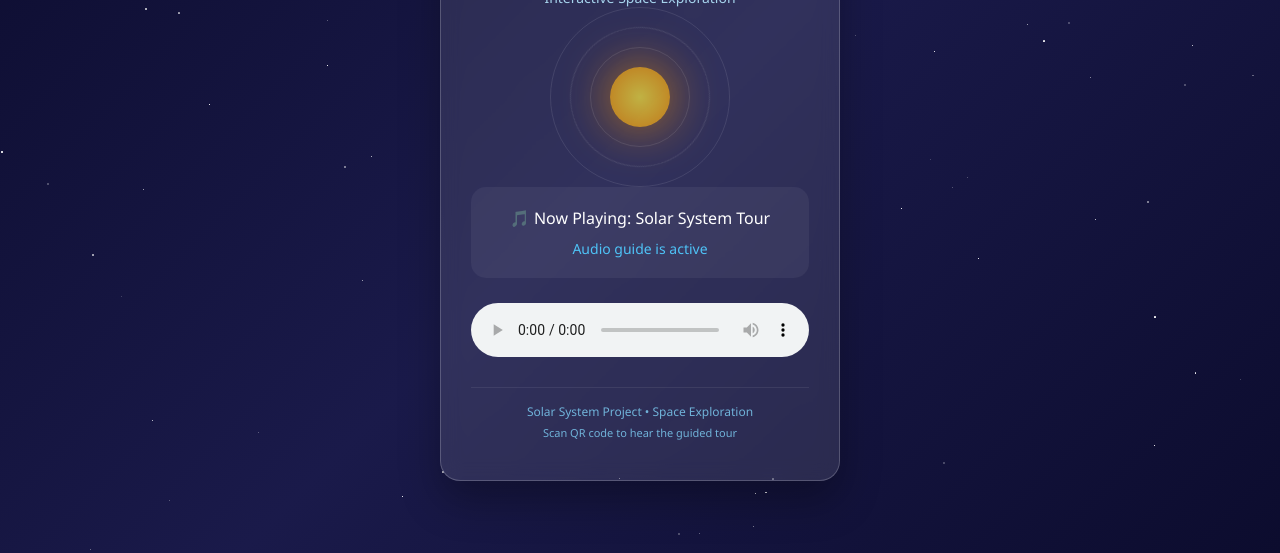
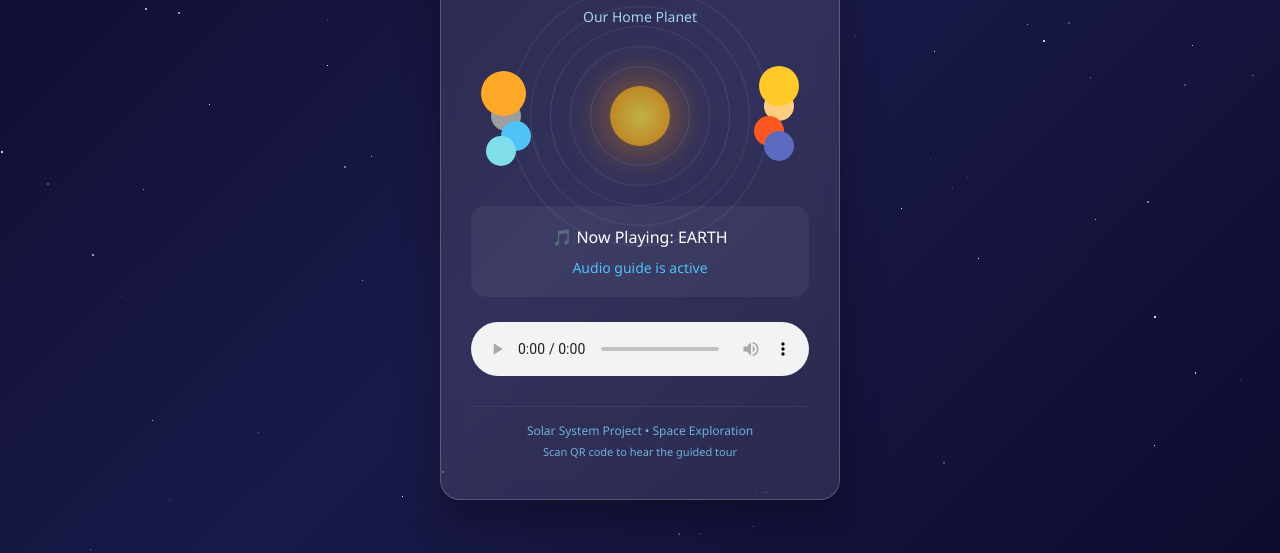
Before and after one commit to ttobitobi023-a11y/solar, a plain HTML site: page index.html in a window 1280 px wide. Shown: the part 247-800 px from the top of the page. Drawn offline with Linux system fonts and the light colour scheme.

Commit message:
Update index.html

```diff
--- a/index.html
+++ b/index.html
@@ -3,7 +3,7 @@
 <head>
     <meta charset="UTF-8">
     <meta name="viewport" content="width=device-width, initial-scale=1.0, maximum-scale=1.0, user-scalable=no">
-    <title>Solar System Voice Guide | Space Exploration</title>
+    <title>Solar System Voice Guide</title>
     <style>
         * {
             margin: 0;
@@ -25,7 +25,6 @@
             overflow: hidden;
         }
 
-        /* Animated Stars Background */
         .stars {
             position: absolute;
             top: 0;
@@ -79,6 +78,14 @@
             -webkit-text-fill-color: transparent;
         }
 
+        .planet-title {
+            font-size: 20px;
+            color: #ffeb3b;
+            margin: 10px 0;
+            text-transform: uppercase;
+            letter-spacing: 2px;
+        }
+
         .subtitle {
             font-size: 14px;
             color: #b3e5fc;
@@ -104,6 +111,22 @@
             animation: pulse 2s ease-in-out infinite;
         }
 
+        .planet {
+            width: 30px;
+            height: 30px;
+            border-radius: 50%;
+            position: absolute;
+        }
+
+        .mercury { background: #9e9e9e; left: 20px; top: 45px; }
+        .venus { background: #ffcc80; right: 15px; top: 35px; }
+        .earth { background: #4fc3f7; left: 30px; bottom: 25px; }
+        .mars { background: #ff5722; right: 25px; bottom: 30px; }
+        .jupiter { background: #ffa726; left: 10px; top: 15px; width: 45px; height: 45px; }
+        .saturn { background: #ffca28; right: 10px; top: 10px; width: 40px; height: 40px; }
+        .uranus { background: #80deea; left: 15px; bottom: 10px; }
+        .neptune { background: #5c6bc0; right: 15px; bottom: 15px; }
+
         .orbit {
             position: absolute;
             border: 1px solid rgba(255, 255, 255, 0.1);
@@ -114,6 +137,8 @@
         .orbit1 { width: 100px; height: 100px; }
         .orbit2 { width: 140px; height: 140px; animation-duration: 15s; }
         .orbit3 { width: 180px; height: 180px; animation-duration: 10s; }
+        .orbit4 { width: 220px; height: 220px; animation-duration: 25s; }
+        .orbit5 { width: 260px; height: 260px; animation-duration: 30s; }
 
         @keyframes rotate {
             from { transform: rotate(0deg); }
@@ -208,33 +233,42 @@
     </style>
 </head>
 <body>
-    <!-- Animated Stars Background -->
     <div class="stars" id="stars"></div>
 
     <div class="container">
         <div class="logo">🌌</div>
         <h1>Solar System Voice Guide</h1>
-        <p class="subtitle">Interactive Space Exploration</p>
+        <div class="planet-title" id="planetTitle">Loading...</div>
+        <p class="subtitle" id="planetSubtitle">Interactive Space Exploration</p>
 
-        <!-- Animated Solar System -->
         <div class="planet-container">
             <div class="orbit orbit1"></div>
             <div class="orbit orbit2"></div>
             <div class="orbit orbit3"></div>
+            <div class="orbit orbit4"></div>
+            <div class="orbit orbit5"></div>
             <div class="sun"></div>
+            <div class="planet mercury"></div>
+            <div class="planet venus"></div>
+            <div class="planet earth"></div>
+            <div class="planet mars"></div>
+            <div class="planet jupiter"></div>
+            <div class="planet saturn"></div>
+            <div class="planet uranus"></div>
+            <div class="planet neptune"></div>
         </div>
 
         <div class="status-container">
             <div id="loadingSection">
-                <div class="status pulse">🚀 Initializing Audio System...</div>
+                <div class="status pulse" id="statusMessage">🚀 Initializing Audio System...</div>
                 <div class="loading-bar">
                     <div class="loading-progress"></div>
                 </div>
-                <div style="font-size: 12px; color: #81d4fa;">Loading your space narration</div>
+                <div style="font-size: 12px; color: #81d4fa;" id="loadingText">Loading your space narration</div>
             </div>
 
             <div id="playingSection" class="hidden">
-                <div class="status">🎵 Now Playing: Solar System Tour</div>
+                <div class="status" id="playingMessage">🎵 Now Playing</div>
                 <div style="font-size: 14px; color: #4fc3f7; margin-top: 10px;">Audio guide is active</div>
             </div>
         </div>
@@ -256,16 +290,75 @@
     </div>
 
     <script>
-        // ==================== CONFIGURATION ====================
-        const AUDIO_URL = 'YOUR_VOICEOVER_URL_HERE'; // Replace with your audio URL
-        // =======================================================
+        // ==================== AUDIO LIBRARY ====================
+        const AUDIO_LIBRARY = {
+            mercury: {
+                url: 'https://YOUR_DROPBOX_URL/Mercury_2.mp3',
+                title: 'MERCURY',
+                subtitle: 'Closest Planet to the Sun',
+                color: '#9e9e9e'
+            },
+            venus: {
+                url: 'https://YOUR_DROPBOX_URL/Venus_1.mp3',
+                title: 'VENUS',
+                subtitle: 'Earth\'s Twin Sister',
+                color: '#ffcc80'
+            },
+            earth: {
+                url: 'https://YOUR_DROPBOX_URL/Earth_3.mp3',
+                title: 'EARTH',
+                subtitle: 'Our Home Planet',
+                color: '#4fc3f7'
+            },
+            mars: {
+                url: 'https://YOUR_DROPBOX_URL/Mars_4.mp3',
+                title: 'MARS',
+                subtitle: 'The Red Planet',
+                color: '#ff5722'
+            },
+            jupiter: {
+                url: 'https://YOUR_DROPBOX_URL/Jupiter_5.mp3',
+                title: 'JUPITER',
+                subtitle: 'The Giant Planet',
+                color: '#ffa726'
+            },
+            saturn: {
+                url: 'https://YOUR_DROPBOX_URL/Saturn_6.mp3',
+                title: 'SATURN',
+                subtitle: 'The Ringed Planet',
+                color: '#ffca28'
+            },
+            uranus: {
+                url: 'https://YOUR_DROPBOX_URL/Uranus_7.mp3',
+                title: 'URANUS',
+                subtitle: 'The Ice Giant',
+                color: '#80deea'
+            },
+            neptune: {
+                url: 'https://YOUR_DROPBOX_URL/Neptune_8.mp3',
+                title: 'NEPTUNE',
+                subtitle: 'The Blue Giant',
+                color: '#5c6bc0'
+            }
+        };
 
         const audioPlayer = document.getElementById('audioPlayer');
         const loadingSection = document.getElementById('loadingSection');
         const playingSection = document.getElementById('playingSection');
         const playButton = document.getElementById('playButton');
+        const planetTitle = document.getElementById('planetTitle');
+        const planetSubtitle = document.getElementById('planetSubtitle');
+        const statusMessage = document.getElementById('statusMessage');
+        const loadingText = document.getElementById('loadingText');
+        const playingMessage = document.getElementById('playingMessage');
 
-        // Create animated stars
+        function getAudioFromURL() {
+            const urlParams = new URLSearchParams(window.location.search);
+            const audioKey = urlParams.get('audio') || 'earth'; // Default to earth if no parameter
+
+            return AUDIO_LIBRARY[audioKey] || AUDIO_LIBRARY.earth;
+        }
+
         function createStars() {
             const stars = document.getElementById('stars');
             for (let i = 0; i < 100; i++) {
@@ -280,9 +373,20 @@
             }
         }
 
-        // Set audio source
-        audioPlayer.src = AUDIO_URL;
-        audioPlayer.preload = "auto";
+        function initializeAudio() {
+            const currentAudio = getAudioFromURL();
+
+            // Update UI
+            planetTitle.textContent = currentAudio.title;
+            planetSubtitle.textContent = currentAudio.subtitle;
+            planetTitle.style.color = currentAudio.color;
+            loadingText.textContent = `Loading ${currentAudio.title.toLowerCase()} narration...`;
+            playingMessage.textContent = `🎵 Now Playing: ${currentAudio.title}`;
+
+            // Set audio source
+            audioPlayer.src = currentAudio.url;
+            audioPlayer.preload = "auto";
+        }
 
         function playAudio() {
             audioPlayer.play().then(() => {
@@ -290,40 +394,33 @@
                 playingSection.classList.remove('hidden');
                 playButton.classList.add('hidden');
                 audioPlayer.classList.remove('hidden');
-            }).catch(error => {
-                console.log('Play failed:', error);
             });
         }
 
-        // Aggressive auto-play strategy
         function attemptAutoPlay() {
             const playPromise = audioPlayer.play();
 
             if (playPromise !== undefined) {
                 playPromise.then(() => {
-                    // Success!
                     loadingSection.classList.add('hidden');
                     playingSection.classList.remove('hidden');
                     audioPlayer.classList.remove('hidden');
                 }).catch(error => {
-                    // Show play button as fallback
-                    loadingSection.querySelector('.status').textContent = "Ready for Launch";
+                    statusMessage.textContent = "Ready for Launch";
                     playButton.classList.remove('hidden');
                 });
             }
         }
 
-        // Initialize
         window.addEventListener('load', function() {
             createStars();
+            initializeAudio();
 
-            // Multiple auto-play attempts
             setTimeout(attemptAutoPlay, 800);
             setTimeout(attemptAutoPlay, 2000);
             setTimeout(attemptAutoPlay, 3500);
         });
 
-        // Audio event handlers
         audioPlayer.addEventListener('playing', function() {
             loadingSection.classList.add('hidden');
             playingSection.classList.remove('hidden');
@@ -339,12 +436,11 @@
 
         audioPlayer.addEventListener('error', function() {
             loadingSection.innerHTML = `
-                <div class="status">❌ System Error</div>
-                <div style="font-size: 12px; color: #f44336; margin-top: 10px;">Please check audio connection</div>
+                <div class="status">❌ Audio Error</div>
+                <div style="font-size: 12px; color: #f44336; margin-top: 10px;">Please check audio file</div>
             `;
         });
 
-        // Touch to play fallback
         document.addEventListener('click', function() {
             if (audioPlayer.paused && !playButton.classList.contains('hidden')) {
                 playAudio();
```
